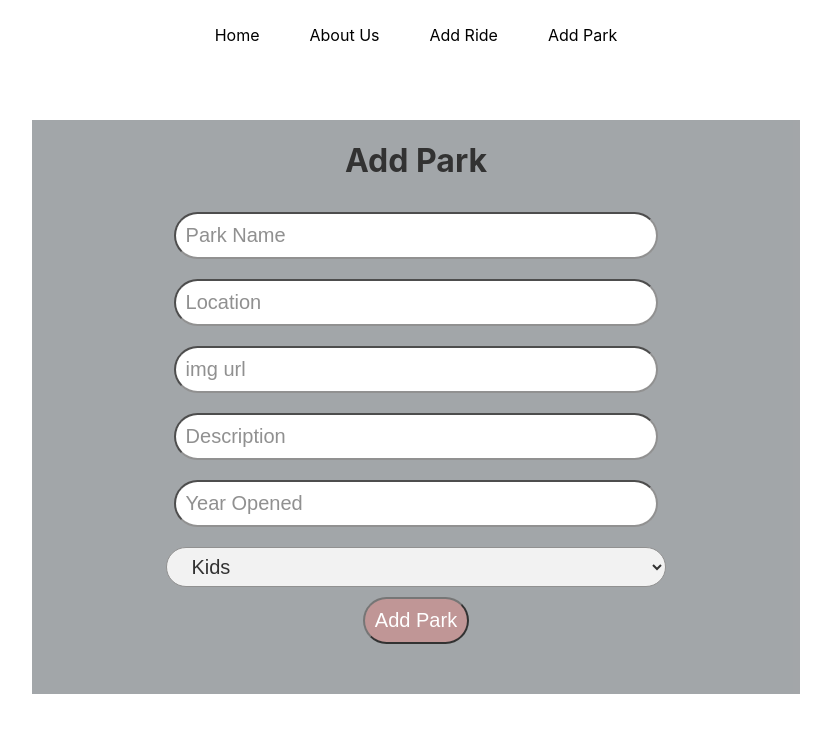
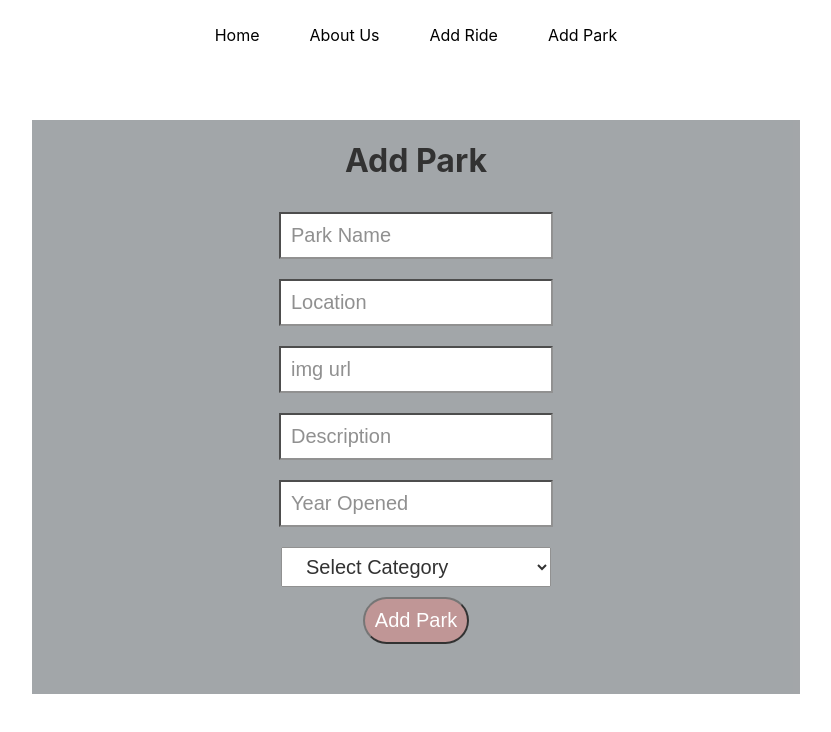
Before and after one commit to BLewis739/u2_hackathon_group_1, a React (Create React App) app in the folder client/: page /createpark in a window 1280 px wide. Shown: the top 732 px of the page, without its empty margins (224-1055 px from the left). Built offline with nearby package versions, Linux system fonts and the light colour scheme; a web font is replaced by a local one.

Commit message:
add title and fix css issue on main page

```diff
--- a/client/src/App.css
+++ b/client/src/App.css
@@ -1,3 +1,5 @@
+@import url('https://fonts.googleapis.com/css2?family=Rye&display=swap');
+
 body {
   width: 100vw;
   background-color: white;
@@ -92,8 +94,19 @@ button:hover {
 }
 
 /****************************/
-/************display****************/
+/************mainContent****************/
 /****************************/
+
+.pageTitle {
+  background-color: rgba(255, 255, 255, 0.5);
+  width: fit-content;
+  margin: 0 auto 20px;
+  font-size: 50px;
+  font-family: 'Rye', cursive;
+  padding: 10px;
+
+  box-shadow: 0 0 20px white;
+}
 
 .content {
   width: 80%;
@@ -108,6 +121,7 @@ button:hover {
 
 .trending {
   display: flex;
+  flex-wrap: wrap;
   justify-content: space-between;
 }
 
@@ -127,6 +141,7 @@ button:hover {
 
 .parkcards {
   width: 300px;
+  margin: 0 10px 0 0;
 }
 
 .parkcards img {
@@ -179,7 +194,7 @@ button:hover {
   background-color: #8c9094;
 
   height: 100%;
-  width: 50%;
+  width: 60%;
   margin: 50px auto;
   opacity: 0.8;
 }
@@ -224,8 +239,9 @@ button:hover {
 }
 
 .addPark input {
-  width: 60%;
+  width: 250px;
   margin: 10px;
+  border-radius: 0;
 }
 
 .addPark button {
@@ -237,12 +253,16 @@ button:hover {
 }
 
 .addPark select {
-  width: 65%;
+  width: 270px;
   height: 40px;
-  border-radius: 50px;
+  /* border-radius: 50px; */
   padding: 5px 20px;
   margin: 10px;
   font-size: 20px;
+}
+
+.addPark select option {
+  width: 270px;
 }
 
 /****************************/
@@ -352,3 +372,7 @@ button:hover {
   width: 50%;
   text-align: left;
 }
+
+/****************************/
+/************About****************/
+/****************************/
--- a/client/src/components/CreatePark.js
+++ b/client/src/components/CreatePark.js
@@ -81,6 +81,9 @@ const CreatePark = () => {
           value={addPark.category}
           onChange={(e) => setAddPark({ ...addPark, category: e.target.value })}
         >
+          <option value="" selected disabled hidden>
+            Select Category
+          </option>
           <option value="Kids">Kids</option>
           <option value="Water">Water</option>
           <option value="Amusement">Amusement</option>
--- a/client/src/components/CreateRide.js
+++ b/client/src/components/CreateRide.js
@@ -26,7 +26,7 @@ const CreateRide = (props) => {
 
   return (
     <div className="createRide">
-      <h1>Add Your Ride</h1>
+      <h1>Add Ride</h1>
       <form onSubmit={handleSubmit}>
         <input
           type="text"
--- a/client/src/pages/Home.js
+++ b/client/src/pages/Home.js
@@ -40,6 +40,7 @@ const Home = () => {
   return (
     <div>
       <div className="search">
+        <h1 className="pageTitle">Thrills & Spills</h1>
         <Search
           onChange={handleChange}
           value={searchQuery}
```
